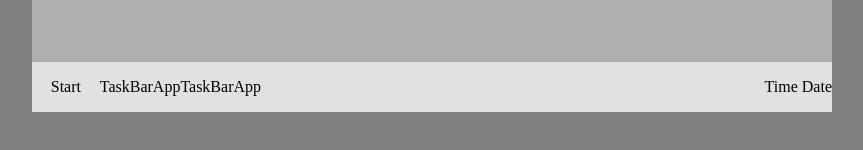
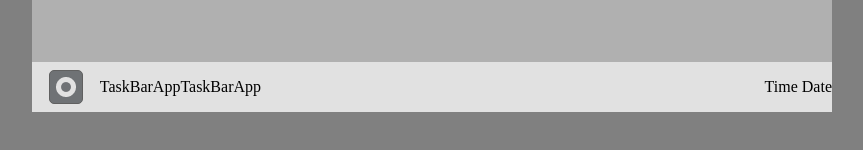
Before and after one commit to Rashed360/WebOS-Project, a React (Create React App) app: page / in a window 1280 px wide. Shown: the part 588-738 px from the top of the page, without its empty margins (208-1071 px from the left). Built offline with nearby package versions, Linux system fonts and the light colour scheme.

Commit message:
start icon

```diff
--- /dev/null
+++ b/src/components/icon/Icon.jsx
@@ -0,0 +1,18 @@
+import React from 'react'
+
+const Icon = ({ size, color, radius, iconOnClick, ...props}) => {
+    const iconSize = parseInt(size)
+    const iconStyle = {
+        backgroundColor: color,
+        width: iconSize,
+        height: iconSize,
+        borderRadius: parseInt(radius)
+    }
+    return (
+        <button style={iconStyle} className='icon' onClick={iconOnClick}>
+            {props.children ? props.children : null}
+        </button>
+    )
+}
+
+export default Icon
--- a/src/components/taskbar/start/Start.jsx
+++ b/src/components/taskbar/start/Start.jsx
@@ -1,7 +1,17 @@
 import React from 'react'
+import Icon from '../../icon/Icon'
 
 const Start = () => {
-  return <div className='start'>Start</div>
+
+  const startButtonAction = () => {
+    console.log('start button pressed')
+  }
+
+  return <div className='start'>
+    <Icon size='34' color='#6F7275' radius='5' iconOnClick={startButtonAction}>
+      <img src="/images/start.png" alt="start" />
+    </Icon>
+  </div>
 }
 
 export default Start
--- a/src/index.css
+++ b/src/index.css
@@ -1,7 +1,6 @@
 * {
   margin: 0;
 }
-
 body {
   height: 100vh;
   background-color: grey;
@@ -36,6 +35,9 @@ body {
   width: 74px;
   text-align: center;
 }
+.taskbar > .start > .icon {
+  margin: 0 auto;
+}
 
 /* -----taskbar/items----- */
 .taskbar > .taskbar-items {
@@ -43,7 +45,14 @@ body {
   display: flex;
   justify-content: space-between;
 }
-
 .taskbar > .taskbar-items > .apps {
   display: flex;
 }
+
+/* -----icon----- */
+.icon {
+  border: 1px solid #606060;
+  display: flex;
+  justify-content: center;
+  align-items: center;
+}
```
Also changed, not shown: public/images/start.png (added).
